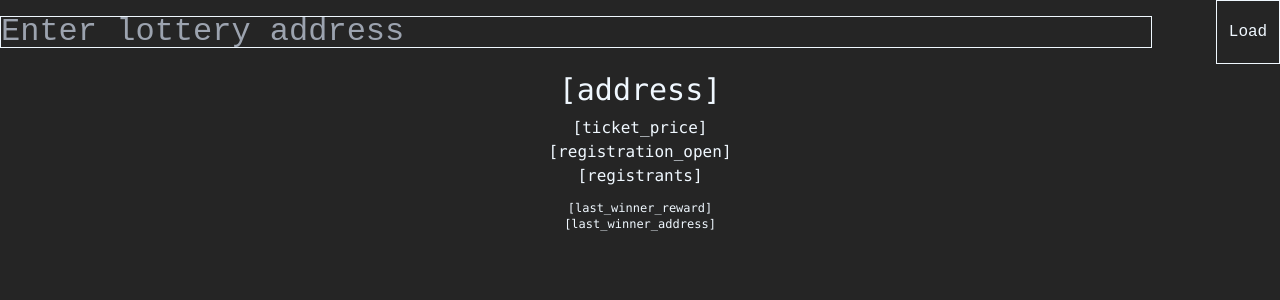
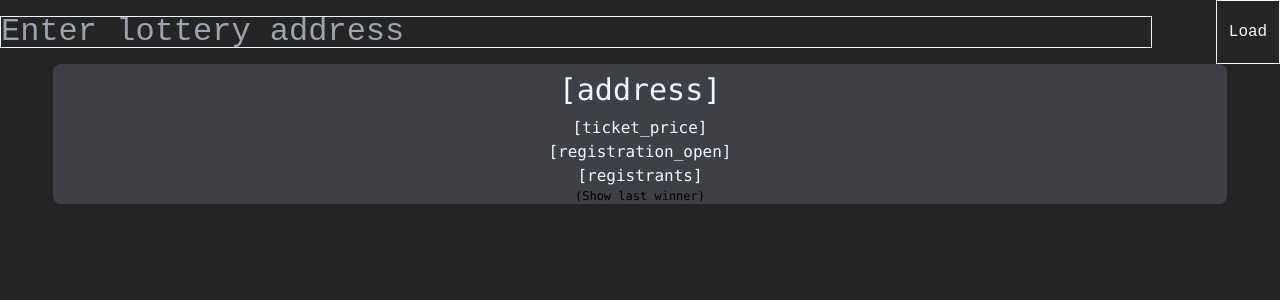
Before and after one commit to kryolite-crypto/kryolottery, a Svelte app: page / in a window 1280 px wide. Shown: the top 300 px of the page. Built offline with nearby package versions, Linux system fonts and the light colour scheme.

Commit message:
Toggleable previous winner display

```diff
--- a/src/App.svelte
+++ b/src/App.svelte
@@ -1,11 +1,12 @@
 <script>
   import Bar from "./lib/bar.svelte";
-  import LotteryDisplay from "./lib/lotteryDisplay.svelte";
   const url = "http://127.0.0.1:5000"; // In production will either be testing testnet-1 to -3, but might also just be selectable
   const transactionIDTEST = "kryo:5VXdN1K7VuSC8es21bbVpmRG4GPrgG5BsYyc"; // This is just a transaction on my local chain, easier to test if it's pre-set
 
   let response = "";
-  let displayData = [];
+  let contract;
+
+  let showingLastWinner = false;
 
   async function addressInputted(event) {
     let address = event.detail.data;
@@ -24,14 +25,16 @@
       .then((contractObj) => {
         response = JSON.stringify(contractObj);
         contractObj["address"] = address;
-        display(contractObj);
+        contract = contractObj;
+        display();
       })
       .catch((error) => {
         console.error(error);
       });
   }
 
-  async function display(contract) {
+  async function display() {
+    if (!contract) return;
     // @ts-ignore
     address.innerHTML = `${contract.address}`;
     // @ts-ignore
@@ -40,6 +43,8 @@
     registration_open.innerHTML = `registration_open : ${contract.registration_open}`;
     // @ts-ignore
     registrants.innerHTML = `registrants : ${contract.registrants}`;
+
+    if (!showingLastWinner) return;
     // @ts-ignore
     last_winner_reward.innerHTML = `last_winner_reward : ${contract.last_winner.reward}`;
     // @ts-ignore
@@ -53,13 +58,18 @@
     submit_button_text="Load"
     on:inputSubmitted={addressInputted}
   />
-  <div id="lotteryDisplay" class="flex flex-col items-center">
+  <div class="flex flex-col items-center">
+    <div
+      id="lotteryDisplay"
+      class="flex flex-col items-center bg-zinc-700 rounded-lg w-11/12"
+    >
       <p id="address" class="font-mono text-3xl m-2">[address]</p>
       <p id="ticket_price" class="font-mono">[ticket_price]</p>
       <p id="registration_open" class="font-mono">[registration_open]</p>
       <div id="registrants_container">
         <p id="registrants" class="font-mono">[registrants]</p>
       </div>
+      {#if showingLastWinner === true}
         <div id="last_winner" class="flex flex-col items-center m-3">
           <p id="last_winner_reward" class="font-mono text-xs">
             [last_winner_reward]
@@ -67,6 +77,16 @@
           <p id="last_winner_address" class="font-mono text-xs">
             [last_winner_address]
           </p>
+        </div>
+      {:else}
+        <button
+          class="font-mono text-xs "
+          on:click={() => {
+            showingLastWinner = true;
+            setTimeout(display, 1);
+          }}>(Show last winner)</button
+        >
+      {/if}
     </div>
   </div>
 </body>
```
Lines whose indentation alone changed are shown as unchanged.
